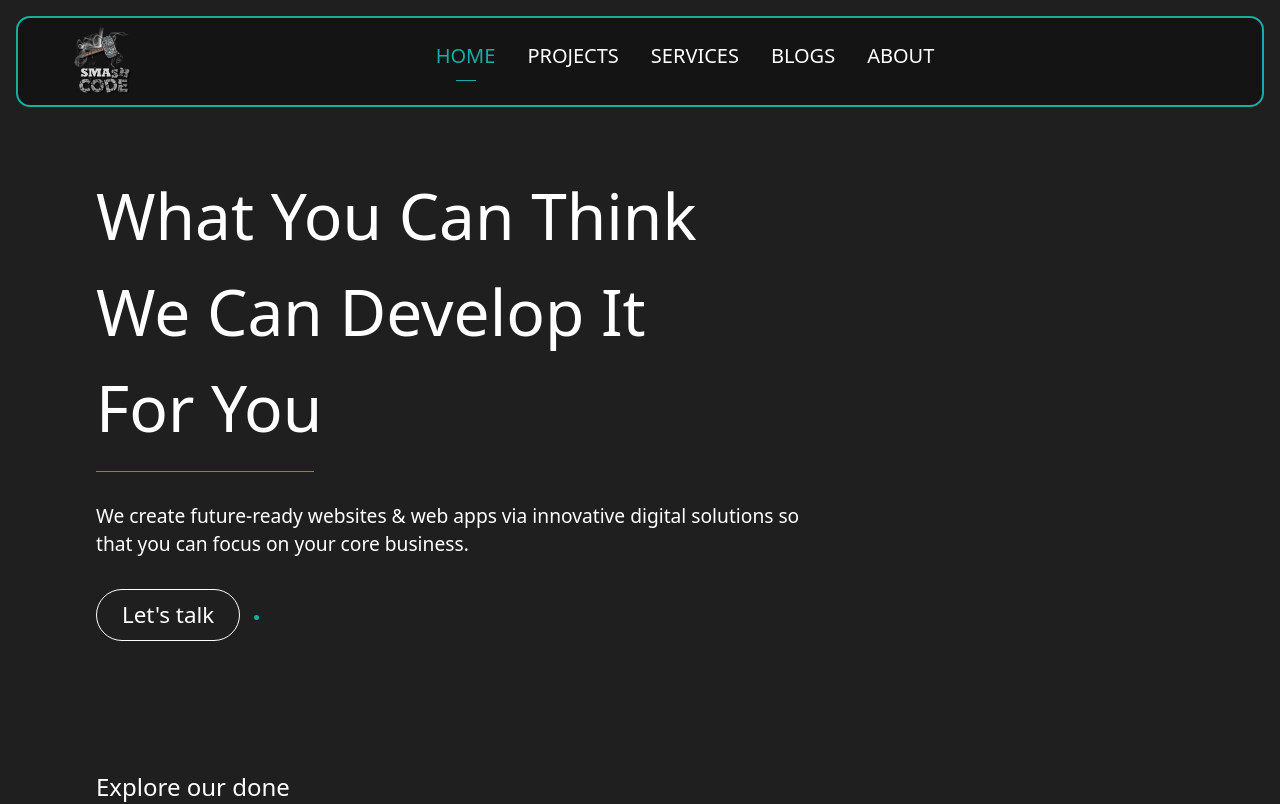
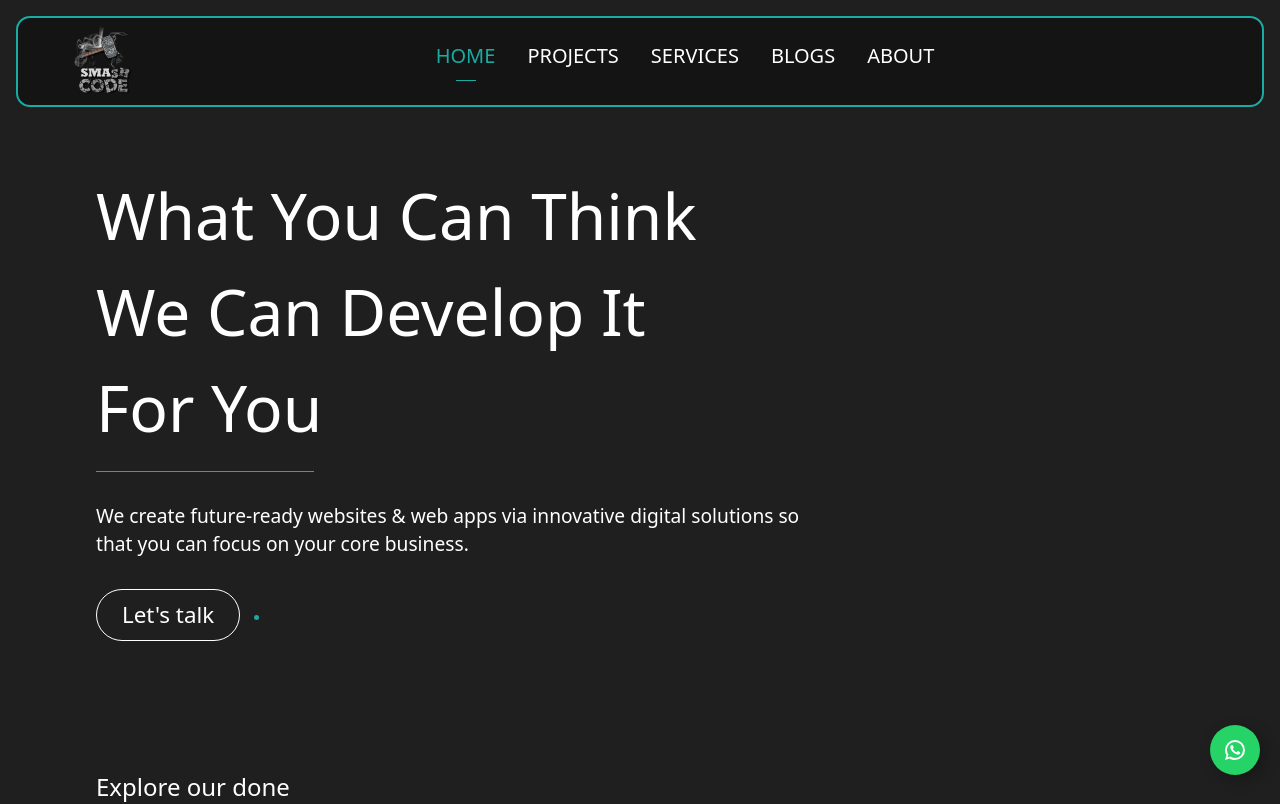
Before and after one commit to oreste-abizera/smash-code, a React (Vite) app: page / in a window 1280 px wide. Shown: the top 804 px of the page. Built offline with nearby package versions, Linux system fonts and the light colour scheme.

Commit message:
feat: floating chat button

```diff
--- a/src/App.css
+++ b/src/App.css
@@ -93,3 +93,43 @@
   transition: all 1s;
   cursor: pointer;
 }
+
+.rotate-animation {
+  animation: rotation 17s infinite linear;
+}
+
+@keyframes rotation {
+  from {
+    transform: rotate(0deg);
+  }
+  to {
+    transform: rotate(359deg);
+  }
+}
+
+.MuiSvgIcon-root {
+  fill: currentColor;
+  width: 1em;
+  height: 1em;
+  display: inline-block;
+  font-size: 1.5rem;
+  transition: fill 200ms cubic-bezier(0.4, 0, 0.2, 1) 0ms;
+  flex-shrink: 0;
+  user-select: none;
+}
+
+.floating-chat {
+  animation: floating1 1s linear infinite alternate;
+  cursor: pointer;
+}
+
+@keyframes floating1 {
+  /* from {
+    width: 50px;
+    height: 50px;
+  }
+  to {
+    width: 0;
+    height: 0;
+  } */
+}
--- a/src/App.jsx
+++ b/src/App.jsx
@@ -1,6 +1,6 @@
-import { useState } from "react";
 import { Route, Routes } from "react-router-dom";
 import "./App.css";
+import FloatingChat from "./components/FloatingChat";
 import AboutPage from "./pages/about";
 import BlogsPage from "./pages/blogs";
 import ContactPage from "./pages/contact";
@@ -10,6 +10,7 @@ import ServicesPage from "./pages/services";
 
 function App() {
   return (
+    <>
       <Routes>
         <Route path="/" element={<HomePage />} />
         <Route path="/projects" element={<ProjectsPage />} />
@@ -18,6 +19,8 @@ function App() {
         <Route path="/contact" element={<ContactPage />} />
         <Route path="/about" element={<AboutPage />} />
       </Routes>
+      <FloatingChat />
+    </>
   );
 }
 
--- /dev/null
+++ b/src/components/FloatingChat.jsx
@@ -0,0 +1,25 @@
+import React from "react";
+
+const FloatingChat = () => {
+  return (
+    <div
+      className="floating-chat text-[25px] fixed bottom-[25px] right-[20px] w-[35px] h-[35px] md:w-[50px] md:h-[50px] text-white rounded-full flex items-center justify-center bg-[#25d366] "
+      style={{
+        zIndex: 9999,
+        overflow: "hidden",
+        boxShadow: "5px 5px 15px rgb(0 0 0 / 25%)",
+      }}
+    >
+      <svg
+        className="MuiSvgIcon-root"
+        focusable="false"
+        viewBox="0 0 24 24"
+        aria-hidden="true"
+      >
+        <path d="M16.75 13.96c.25.13.41.2.46.3.06.11.04.61-.21 1.18-.2.56-1.24 1.1-1.7 1.12-.46.02-.47.36-2.96-.73-2.49-1.09-3.99-3.75-4.11-3.92-.12-.17-.96-1.38-.92-2.61.05-1.22.69-1.8.95-2.04.24-.26.51-.29.68-.26h.47c.15 0 .36-.06.55.45l.69 1.87c.06.13.1.28.01.44l-.27.41-.39.42c-.12.12-.26.25-.12.5.12.26.62 1.09 1.32 1.78.91.88 1.71 1.17 1.95 1.3.24.14.39.12.54-.04l.81-.94c.19-.25.35-.19.58-.11l1.67.88M12 2a10 10 0 0 1 10 10 10 10 0 0 1-10 10c-1.97 0-3.8-.57-5.35-1.55L2 22l1.55-4.65A9.969 9.969 0 0 1 2 12 10 10 0 0 1 12 2m0 2a8 8 0 0 0-8 8c0 1.72.54 3.31 1.46 4.61L4.5 19.5l2.89-.96A7.95 7.95 0 0 0 12 20a8 8 0 0 0 8-8 8 8 0 0 0-8-8z"></path>
+      </svg>
+    </div>
+  );
+};
+
+export default FloatingChat;
--- a/src/components/HomeFeedback.jsx
+++ b/src/components/HomeFeedback.jsx
@@ -21,7 +21,7 @@ const HomeFeedback = () => {
             </span>
             Hyperdad
           </p>
-          <blockquote class="blockquote text-white max-w-[492px] text-[1.25rem] mb-[1rem]">
+          <blockquote className="blockquote text-white max-w-[492px] text-[1.25rem] mb-[1rem]">
             <p className="mb-0 text-[1.7rem]">
               “SupermAn , my super hero , outstanding , elegant , very fast ,
               very patient , what could I possibly desire if I have Ismail we
--- a/src/components/HomeServices.jsx
+++ b/src/components/HomeServices.jsx
@@ -12,7 +12,7 @@ const HomeServices = () => {
         "We focus on creating unique full-stack Web Apps & Responsive Websites via HTML, CSS, JS, ReactJs, and Firebase. We use next-generation programming languages and app-development platforms on the Google Cloud Platform.",
       icon: (
         <svg
-          class="MuiSvgIcon-root MuiSvgIcon-fontSizeLarge"
+          className="MuiSvgIcon-root MuiSvgIcon-fontSizeLarge"
           focusable="false"
           viewBox="0 0 24 24"
           aria-hidden="true"
@@ -27,7 +27,7 @@ const HomeServices = () => {
         "We do frontend of NFT & blockchain websites and apps and do smart contract integration using web3.js, Alchemy, Moralis, and other 3rd party libraries or tokens like ERC-20, ERC-720, and ERC-1155. In addition, we do wallet integration. These wallets include Metamask, Polygon, Coinbase, etc",
       icon: (
         <svg
-          class="MuiSvgIcon-root MuiSvgIcon-fontSizeLarge"
+          className="MuiSvgIcon-root MuiSvgIcon-fontSizeLarge"
           focusable="false"
           viewBox="0 0 24 24"
           aria-hidden="true"
@@ -42,7 +42,7 @@ const HomeServices = () => {
         "We work hard to provide you professional business logo designs, poster designs, CV designs, and photo editing. We have skilled graphic designers who use prominent photo editing and manipulation software such as Adobe Photoshop, Illustrator, and Canva.",
       icon: (
         <svg
-          class="MuiSvgIcon-root MuiSvgIcon-fontSizeLarge"
+          className="MuiSvgIcon-root MuiSvgIcon-fontSizeLarge"
           focusable="false"
           viewBox="0 0 24 24"
           aria-hidden="true"
@@ -57,7 +57,7 @@ const HomeServices = () => {
         "Our skilled content & copywriter produces quality content on Medium. Also, He helps businesses to build a prominent online presence by creating high-conversion web pages, sales copies, and blogs and articles. He has produced plenty of attention-grabbing content for different niches such as Businesses, SEO, Information Technology, Programming Languages, Civic Tech, Self-Improvement, Health, etc.",
       icon: (
         <svg
-          class="MuiSvgIcon-root MuiSvgIcon-fontSizeLarge"
+          className="MuiSvgIcon-root MuiSvgIcon-fontSizeLarge"
           focusable="false"
           viewBox="0 0 24 24"
           aria-hidden="true"
--- a/src/components/ProjectComponent.jsx
+++ b/src/components/ProjectComponent.jsx
@@ -43,9 +43,9 @@ const ProjectComponent = ({
         )}
       </div>
 
-      <div class="my-[5px] mx-auto">
+      <div className="my-[5px] mx-auto">
         <a
-          class="font-bold text-[1.2rem] rounded-[50px] flex items-center justify-center text-center py-[6px] px-[16px] text-[#1aaca2]"
+          className="font-bold text-[1.2rem] rounded-[50px] flex items-center justify-center text-center py-[6px] px-[16px] text-[#1aaca2]"
           href={url}
           target="_blank"
         >
--- a/src/components/RecentBlogs.jsx
+++ b/src/components/RecentBlogs.jsx
@@ -147,7 +147,7 @@ const RecentBlogs = () => {
                     fill="currentColor"
                     stroke-width="0"
                     viewBox="0 0 576 512"
-                    class="views-icon"
+                    className="views-icon"
                     height="1em"
                     width="1em"
                     xmlns="http://www.w3.org/2000/svg"
--- a/src/pages/about.jsx
+++ b/src/pages/about.jsx
@@ -27,7 +27,13 @@ const AboutPage = () => {
               Ask a Question
             </button>
           </div>
-          <div className="w-full lg:w-1/2"></div>
+          <div className="w-full lg:w-1/2 flex items-center justify-center">
+            <img
+              src="https://smashcode.dev/static/media/unique.4217a688.png"
+              alt=""
+              className="w-3/4 rotate-animation"
+            ></img>
+          </div>
         </div>
 
         <div className="w-full flex flex-col lg:flex-row border-l-[2px] border-dashed border-l-[#1aaca2] pl-[2rem] my-[4rem]">
```
Also changed, not shown: src/pages/services.jsx (+11 -11 lines). Lines whose indentation alone changed are shown as unchanged.
